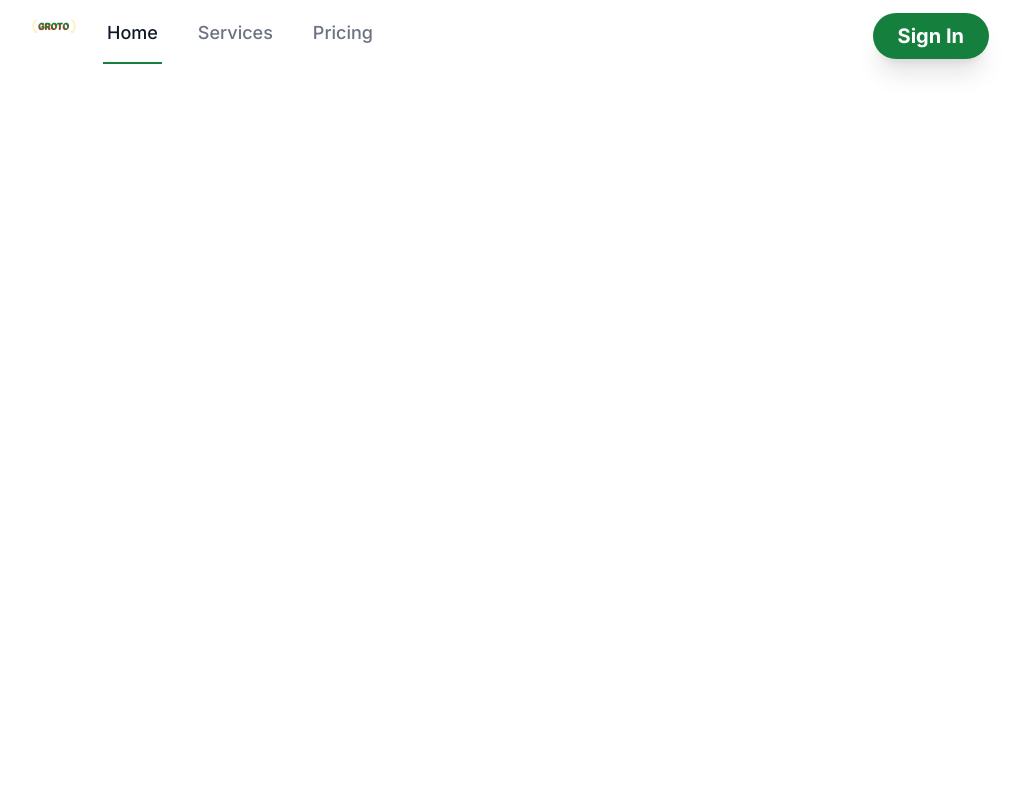
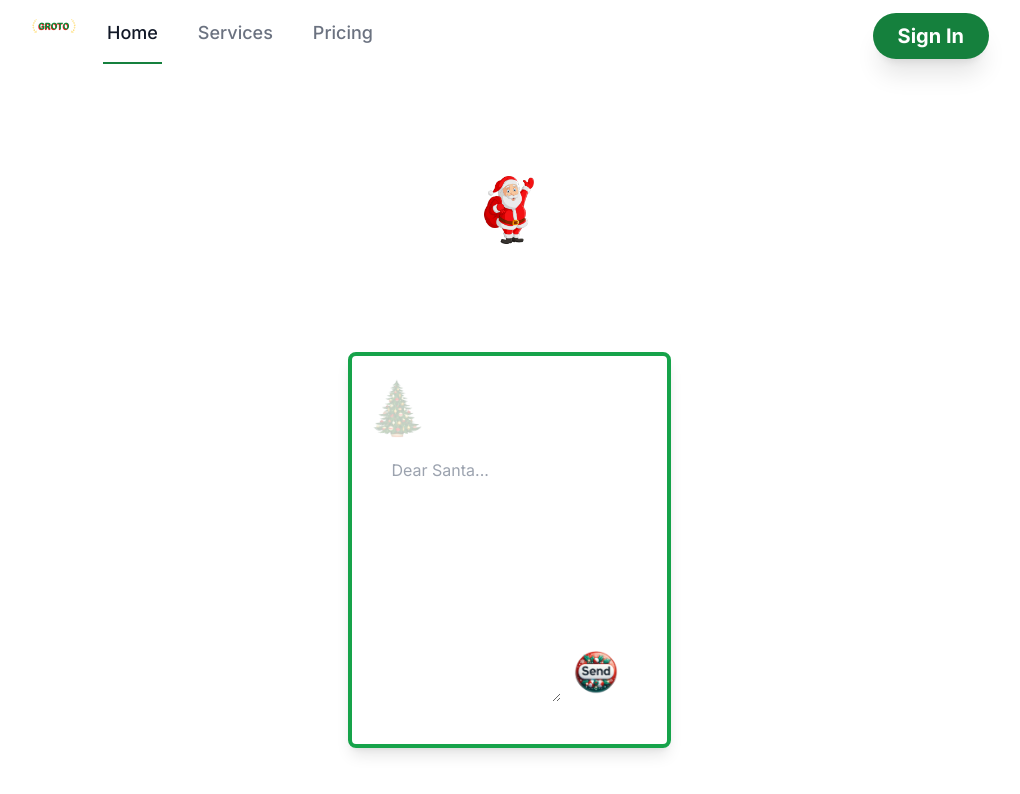
Before and after one commit to nickdip/Grotto, a Next.js app: page /letter in a window 1280 px wide. Shown: the top 794 px of the page, without its empty margins (131-1151 px from the left). Built offline with nearby package versions, Linux system fonts and the light colour scheme.

Commit message:
child letter

```diff
--- /dev/null
+++ b/src/app/letter/components/letter.jsx
@@ -0,0 +1,44 @@
+"use client";
+import Image from "next/image";
+import { useState } from "react";
+
+export default function LetterTemplate() {
+
+    const [text, setText] = useState('')
+
+
+    const handleChange = (e) => {
+        setText(e.target.value)
+    }
+
+    return (
+        <div className="p-5 border-4 border-green-600 text-center shadow-lg rounded-lg m-5">
+                <Image
+                className="object-contain inset-0 z-0 opacity-25"
+                src="/christmas-tree.png"
+                alt="christmas-tree"
+                width={50}
+                height={55}
+                />
+        <div className="overlay-content relative z-10 p-4">
+            <form>
+            <textarea
+                placeholder="Dear Santa..."
+                rows={10}
+                cols={15}
+                className="p-1"
+                />
+            <button>
+                <Image
+                className="object-contain"
+                src="/send-button.png"
+                alt="send-button"
+                width={70}
+                height={55}
+                />
+            </button>
+            </form>
+        </div>
+        </div>
+    );
+}
--- /dev/null
+++ b/src/app/letter/components/santa.jsx
@@ -0,0 +1,23 @@
+
+import Image from "next/image";
+
+export default function Santa() {
+  return (
+  <div className="flex flex-shrink-0 items-center py-2">
+    <Image
+      className="block my-2 lg:hidden"
+      src="/santa.png"
+      alt="santa"
+      width={50}
+      height={55}
+    />
+    <Image
+      className="hidden my-2 lg:block"
+      src="/santa.png"
+      alt="santa"
+      width={50}
+      height={55}
+    />
+  </div>
+  )
+  };
--- a/src/app/letter/page.js
+++ b/src/app/letter/page.js
@@ -1,9 +1,13 @@
-
+import Santa from "./components/santa"
+import LetterTemplate from "./components/letter"
 
 export default function Letter() {
-
+    return (
     <main className="flex min-h-screen flex-col items-center justify-between p-24">
+        <Santa />
+        <LetterTemplate />
     </main>
+    )
 
 
 }
```
Also changed, not shown: public/christmas-tree.png (added), public/send-button.png (added), src/app/letter/components/santa.js (deleted).
